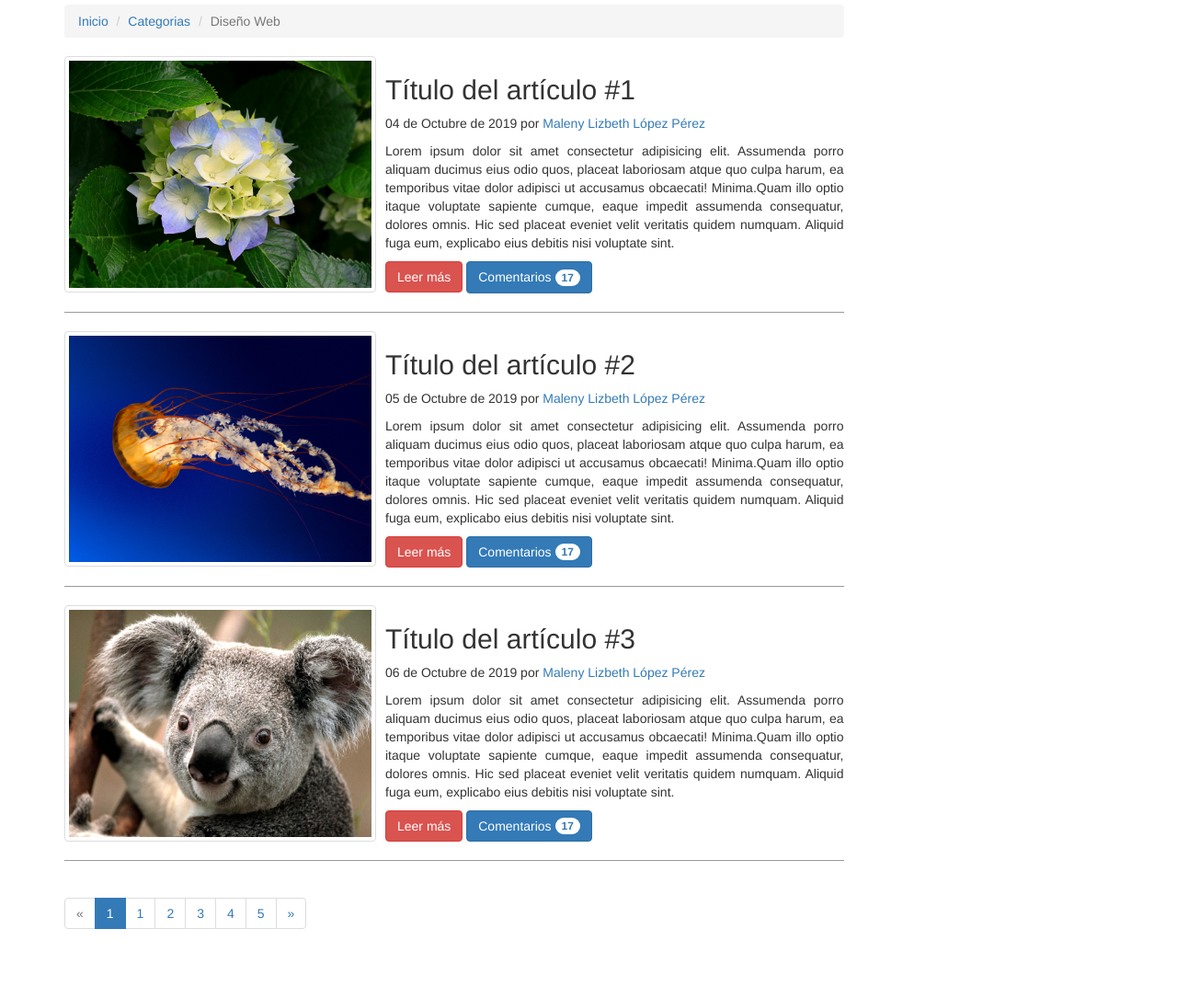
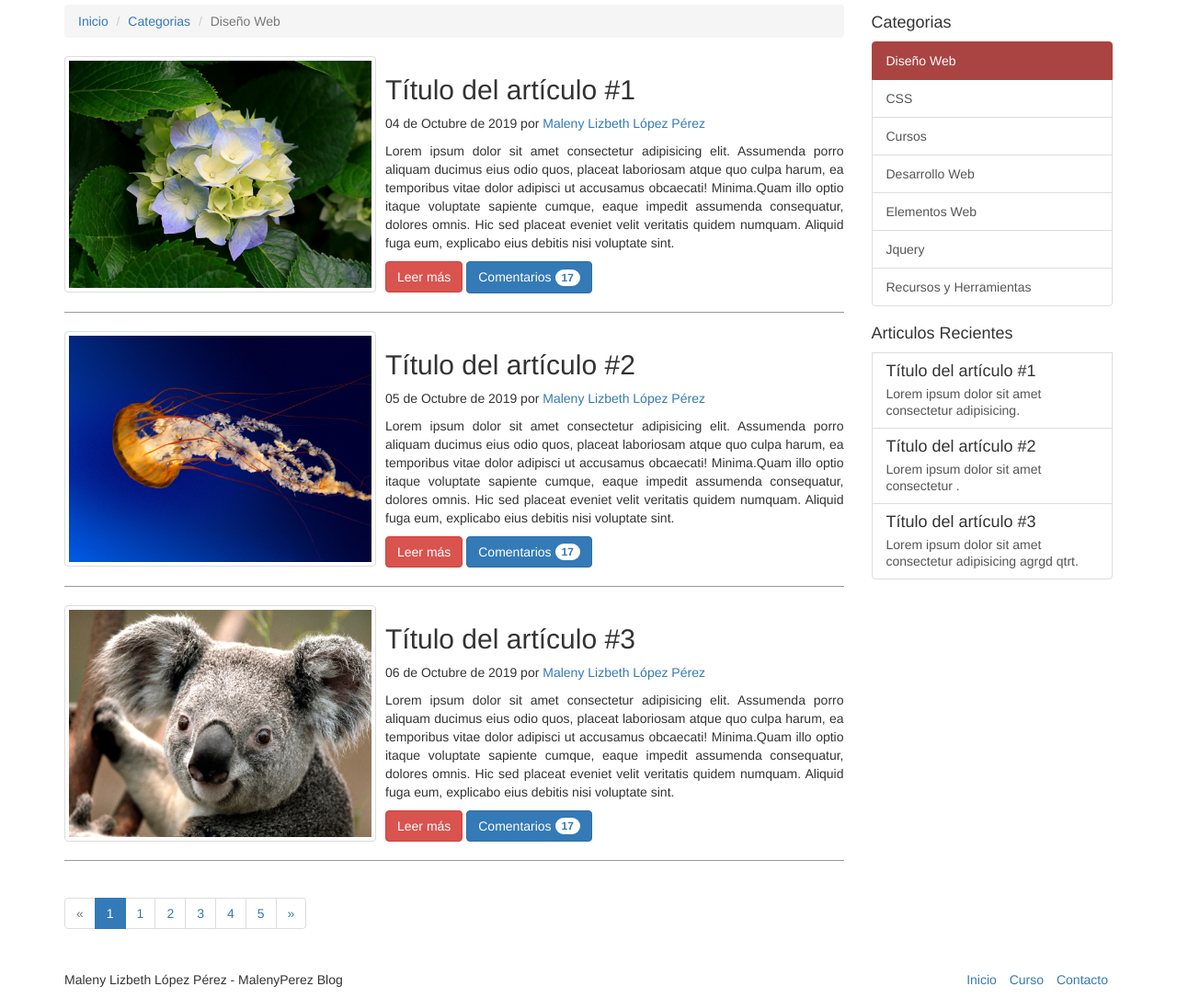
Before and after one commit to maleny-loprez/Carp34-B-Layout, a plain HTML site: page index.html in a window 1280 px wide. Shown: the part 260-1345 px from the top of the page at 92% size. Before the commit the page ends 1315 px from the top, so only its background shows below. Drawn offline with Linux system fonts and the light colour scheme.

Commit message:
Carpeta34 LayoutFinal

```diff
--- a/css/estilos.css
+++ b/css/estilos.css
@@ -45,3 +45,12 @@ width: 40%;;
 .post .contenedor-botones{
     width: 100%;
 }
+
+/* Media querie */
+@media screen and (max-width: 768px){
+    .post .thumb{
+        width: 100%;
+        margin-bottom: 20px;
+        margin-right: 0px;
+    }
+}
--- a/index.html
+++ b/index.html
@@ -133,11 +133,49 @@
 					</div>
 				</nav>
 			</section>
+			<aside class="col-md-3" hidden-xs hidden-sm>
+				<h4>Categorias</h4>
+				<div class="list-group">
+					<a href="#" class="list-group-item active list-group-item-danger">Diseño Web</a>
+					<a href="#" class="list-group-item ">CSS</a>
+					<a href="#" class="list-group-item ">Cursos</a>
+					<a href="#" class="list-group-item ">Desarrollo Web</a>
+					<a href="#" class="list-group-item ">Elementos Web</a>
+					<a href="#" class="list-group-item ">Jquery</a>
+					<a href="#" class="list-group-item ">Recursos y Herramientas</a>
+				</div>
+				<h4>Articulos Recientes</h4>
+				<a href="#" class="list-group-item">
+					<h4 class="list-group-item-heading">Título del artículo #1 </h4>
+					<p class="list-group-item-text">Lorem ipsum dolor sit amet consectetur adipisicing.</p>
+				</a>
+				<a href="#" class="list-group-item">
+						<h4 class="list-group-item-heading">Título del artículo #2 </h4>
+						<p class="list-group-item-text">Lorem ipsum dolor sit amet consectetur .</p>
+				</a>
+				<a href="#" class="list-group-item">
+						<h4 class="list-group-item-heading">Título del artículo #3 </h4>
+						<p class="list-group-item-text">Lorem ipsum dolor sit amet consectetur adipisicing agrgd qtrt.</p>
+				</a>
+			</aside>
 		</div>
 	</section>
 
 	<footer>
-
+		<div class="container">
+			<div class="row">
+				<div class="col-xs-6">
+					<p>Maleny Lizbeth López Pérez - MalenyPerez Blog</p>
+				</div>
+				<div class="col-xs-6">
+					<ul class="list-inline text-right">
+						<li><a href="#">Inicio</a></li>
+						<li><a href="#">Curso</a></li>
+						<li><a href="#">Contacto</a></li>
+					</ul>
+				</div>
+			</div>
+		</div>
 	</footer>
 
 	<script src="js/jquery.js"></script>
```
